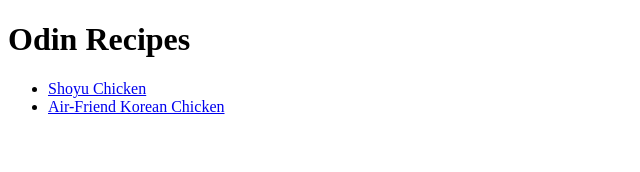
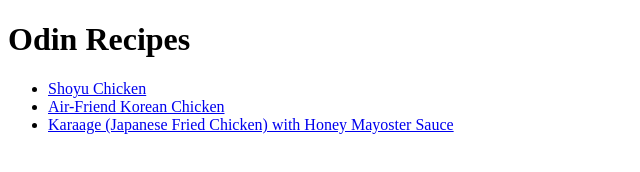
Before and after one commit to thabomcodes/odin-recipes, a plain HTML site: page index.html in a window 1280 px wide. Shown: the whole page, without its empty margins (0-640 px from the left). Drawn offline with Linux system fonts and the light colour scheme.

Commit message:
Add link to Karage recipe

```diff
--- a/index.html
+++ b/index.html
@@ -11,6 +11,7 @@
             <ul>
                 <li><a href="./recipes/shoyuchicken.html">Shoyu Chicken</a></li>
                 <li><a href="./recipes/chickenwings.html">Air-Friend Korean Chicken</a></li>
+                <li><a href="./recipes/karaage.html">Karaage (Japanese Fried Chicken) with Honey Mayoster Sauce</a></li>
             </ul>
         </main>
     </body>
```
